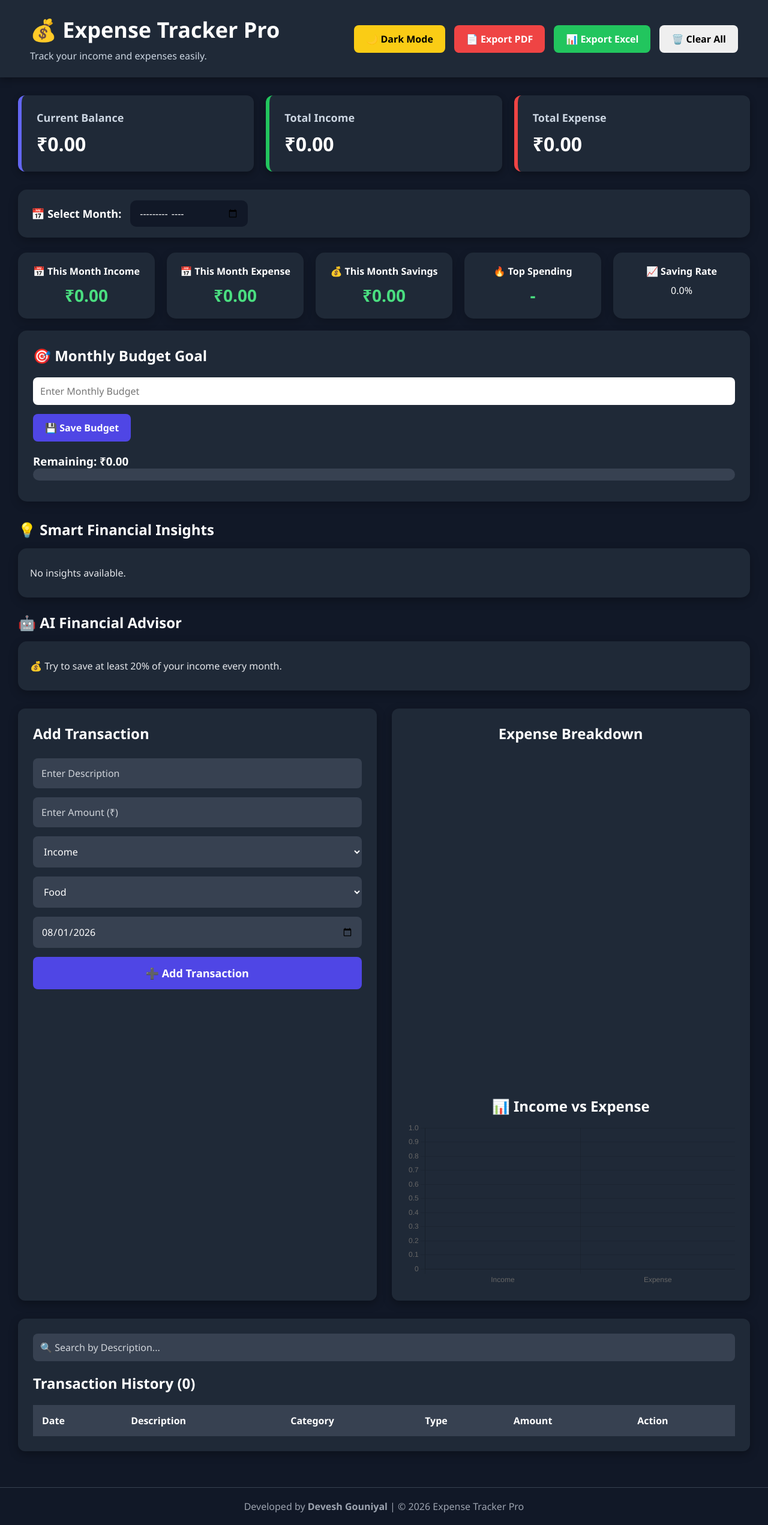
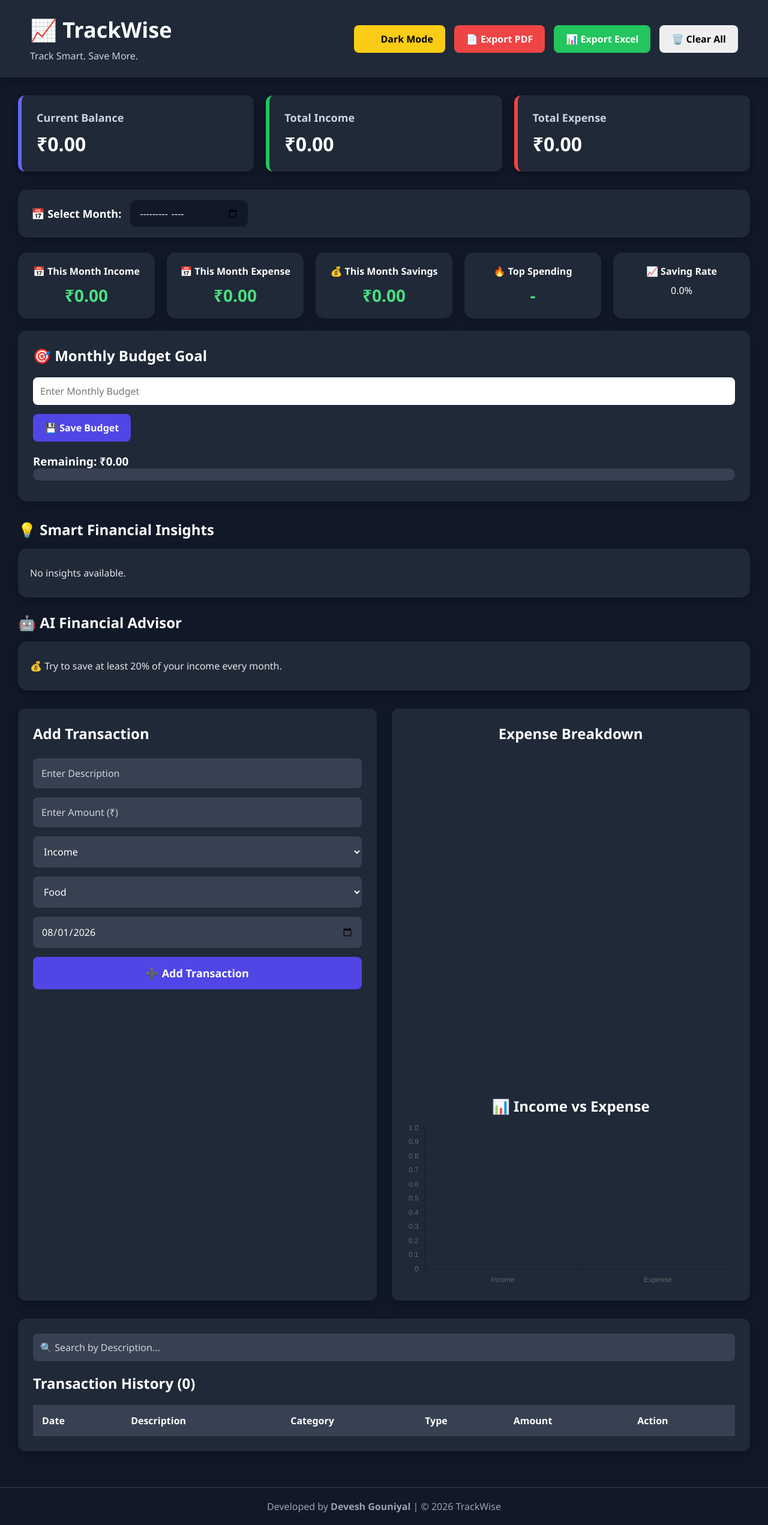
Before and after one commit to shershaah1486/ExpenseTracker-Pro, a plain HTML site: page index.html in a window 1280 px wide. Shown: the whole page at 60% size. Drawn offline with nearby package versions, Linux system fonts and the light colour scheme.

Commit message:
Rebranded to TrackWise

```diff
--- a/index.html
+++ b/index.html
@@ -3,9 +3,9 @@
 <head>
     <meta charset="UTF-8">
     <meta name="viewport" content="width=device-width, initial-scale=1.0">
-    <title>Expense Tracker Pro | Budget & Money Manager</title>
+    <title>TrackWise | Track Smart. Save More.</title>
     <meta name="description"
-      content="Expense Tracker Pro helps you manage income, expenses, monthly budget, savings, charts, AI financial insights, and PDF/Excel reports.">
+      content=TrackWise helps you manage income, expenses, monthly budget, savings, charts, AI financial insights, and PDF/Excel reports.">
 
 <meta name="keywords"
       content="Expense Tracker, Budget Planner, Money Manager, Finance Tracker, Expense Tracker Pro">
@@ -67,8 +67,8 @@
 <header>
 
     <div>
-        <h1>💰 Expense Tracker Pro</h1>
-        <p>Track your income and expenses easily.</p>
+        <h1>📈 TrackWise</h1>
+<p>Track Smart. Save More.</p>
     </div>
 
     <div class="header-buttons">
@@ -282,7 +282,7 @@ placeholder="🔍 Search by Description..."
 
 <script src="script.js"></script>
 <footer class="footer">
-    <p>Developed by <strong>Devesh Gouniyal</strong> | © 2026 Expense Tracker Pro</p>
+    <p>Developed by <strong>Devesh Gouniyal</strong> | © 2026 TrackWise</p>
 </footer>
 <div id="toast" class="toast"></div>
 
```
